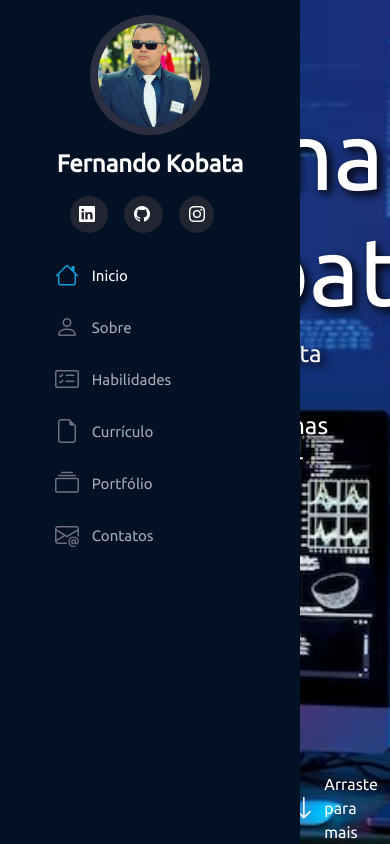
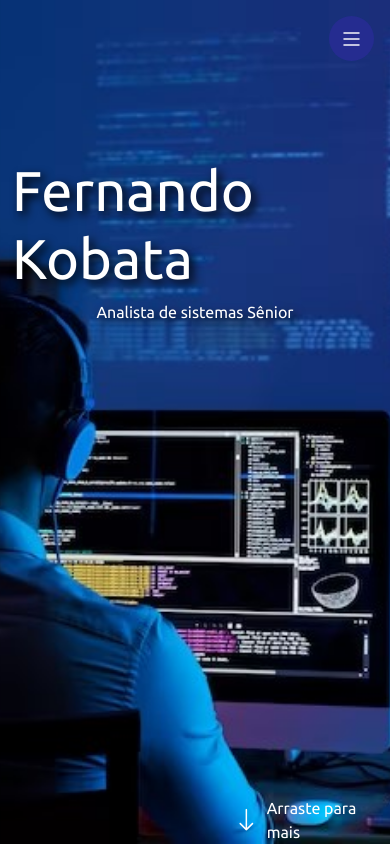
Before and after one commit to fkobata/PortFolio, a Flask app: page / in a window 390 px wide; the page is wider, and only the part inside the window is pictured. Run offline with Flask 3, Linux system fonts and the light colour scheme; some libraries are stand-ins or nearby versions.

Commit message:
Menu responsivo

```diff
--- a/static/script.js
+++ b/static/script.js
@@ -0,0 +1,15 @@
+/*Abre e fecha menu lateral modo mobile* */
+
+const menuMobile = document.querySelector(".menu-mobile")
+const body = document.querySelector("body")
+
+
+
+menuMobile.addEventListener("click", () => {
+
+    menuMobile.classList.contains("bi-list")
+    ? menuMobile.classList.replace("bi-list", "bi-x")
+    :menuMobile.classList.replace("bi-x", "bi-list");
+    body.classList.toggle("menu-nav-active")
+
+});
--- a/static/style.css
+++ b/static/style.css
@@ -109,3 +109,47 @@ section#inicio div#arraste a {
     text-decoration: none;
     color: #fff;
 }
+i.menu-mobile {
+    position: fixed;
+    color: #fff;
+    background-color: #252c90;
+    right: 1rem;
+    top: 1rem;
+    font-size: 1.5rem;
+    border-radius: 4rem;
+    cursor: pointer;
+    z-index: 10;
+    width: 45px;
+    height: 45px;
+    display: none;
+    justify-content: center;
+    align-items: center;
+
+}
+
+.menu-nav-active{
+    overflow: hidden;
+}
+.menu-nav-active #header {
+    left:0;
+}
+
+@media (max-width: 1024px){
+    #header {
+        left: -300px;
+    }
+    i.menu-mobile {
+        display: flex;
+    }
+    section#inicio h2{
+        font-size: 3.5rem;
+    }
+    section#inicio span#subtitle{
+        margin-right: 0;
+        font-size: 1rem;
+    }
+    #main{
+        margin-left: 0;
+    }
+
+}
--- a/templates/index.html
+++ b/templates/index.html
@@ -10,6 +10,7 @@
     <title>Fernando Kobata</title>
 </head>
 <body>
+    <i class="bi bi-list menu-mobile"></i>
     <aside id="header">
         <section class="profile">
             <img src="../static/img/Untitled.jpg" alt="Foto Fernando">
```
